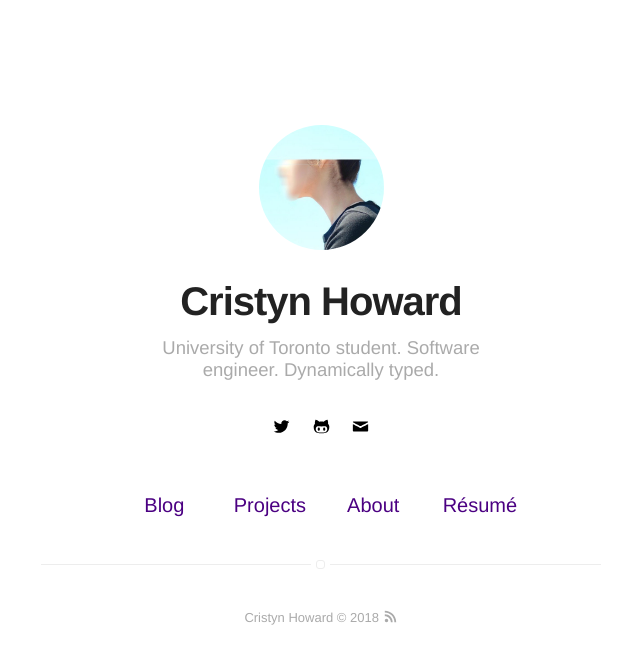
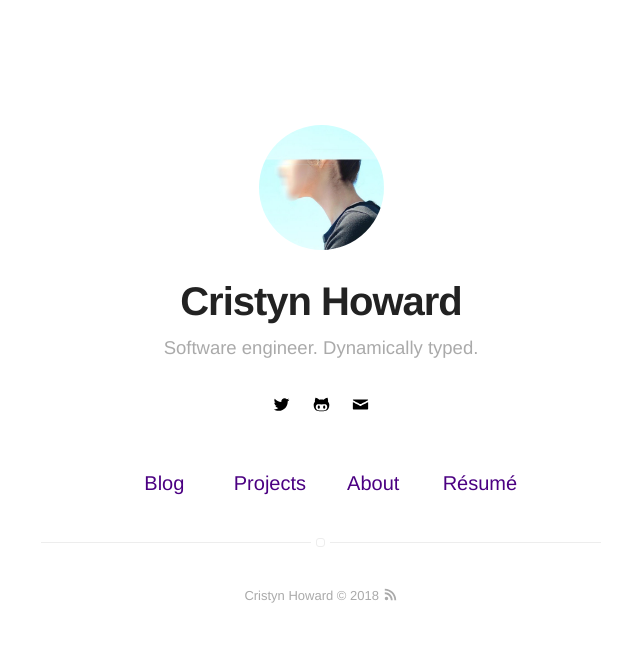
Before and after one commit to cristynhoward/cristynhoward.github.io, a Jekyll site: the page built from index.html, in a window 1280 px wide. Shown: the top 664 px of the page, without its empty margins (319-959 px from the left). Built offline with Jekyll 4.4.1, drawn with Linux system fonts in a browser that asks for light colours.

Commit message:
Bio blurb simplification.

```diff
--- a/_config.yml
+++ b/_config.yml
@@ -1,6 +1,6 @@
 # main text of home
 name: Cristyn Howard
-bio: University of Toronto student. Software engineer. Dynamically typed.
+bio: Software engineer. Dynamically typed.
 
 # twitter summary info
 description: Cristyn Howard's portfolio & blog.
@@ -56,7 +56,7 @@ email: cristyn.howard@mail.utoronto.ca
 authors:
     cristynhoward:
         name: Cristyn Howard
-        bio: UofT student, software engineer, dynamically typed.
+        bio: software engineer; dynamically typed
         external-image: false
         picture: assets/images/profile.jpg
         twitter: cristynhoward
```
